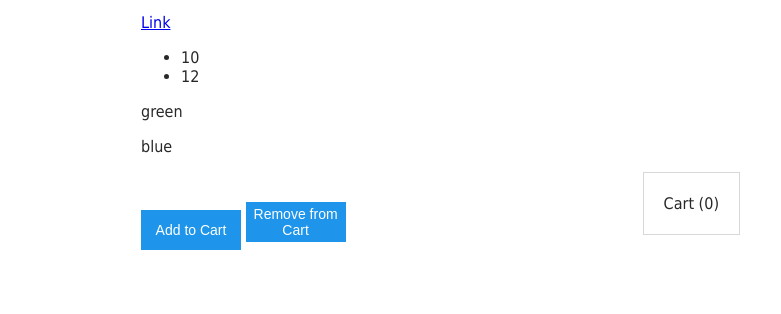
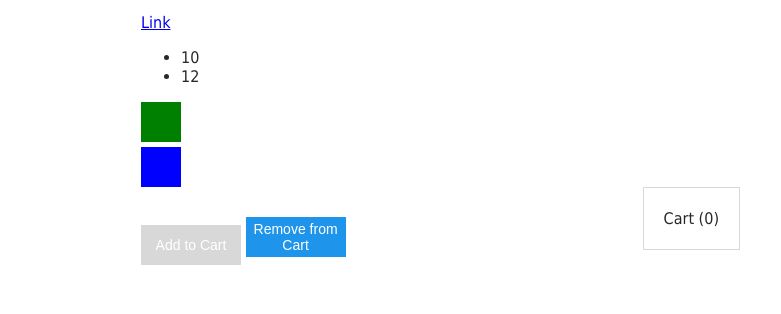
Before and after one commit to Nicolabell/Basic-Vue.js-app, a plain HTML site: page index.html in a window 1280 px wide. Shown: the part 204-518 px from the top of the page, 499-1280 px from the left. Drawn offline with nearby package versions, Linux system fonts and the light colour scheme.

Commit message:
grey  out cart button if product not in stock

```diff
--- a/index.html
+++ b/index.html
@@ -27,10 +27,15 @@
 				<ul>
 					<li v-for="variant in variants" :key="variants.variantID">{{ variant.variantSize }}</li>
 				</ul>
-				<div v-for="variant in variants" :key="variants.variantID">
-					<p @mouseover="updateProduct(variant.variantImage)">{{ variant.variantColour}}</p>
+				<div v-for="variant in variants"
+					:key="variants.variantID"
+					class="colour-box"
+					:style="{ backgroundColor: variant.variantColour } "
+					@mouseover="updateProduct(variant.variantImage)">
 				</div>
-				<button v-on:click="addToCart">Add to Cart</button>
+				<button v-on:click="addToCart"
+				:disabled="!inStock"
+				:class="{ disabledButton: !inStock }">Add to Cart</button>
 				<button v-on:click="removeFromCart">Remove from Cart</button>
 				<div class="cart">
 					<p>Cart ({{cart}})</p>
--- a/style.css
+++ b/style.css
@@ -33,7 +33,7 @@ body {
     width: 50%;
   }
 
-  .color-box {
+  .colour-box {
     width: 40px;
     height: 40px;
     margin-top: 5px;
```
Also changed, not shown: 1 other file.
